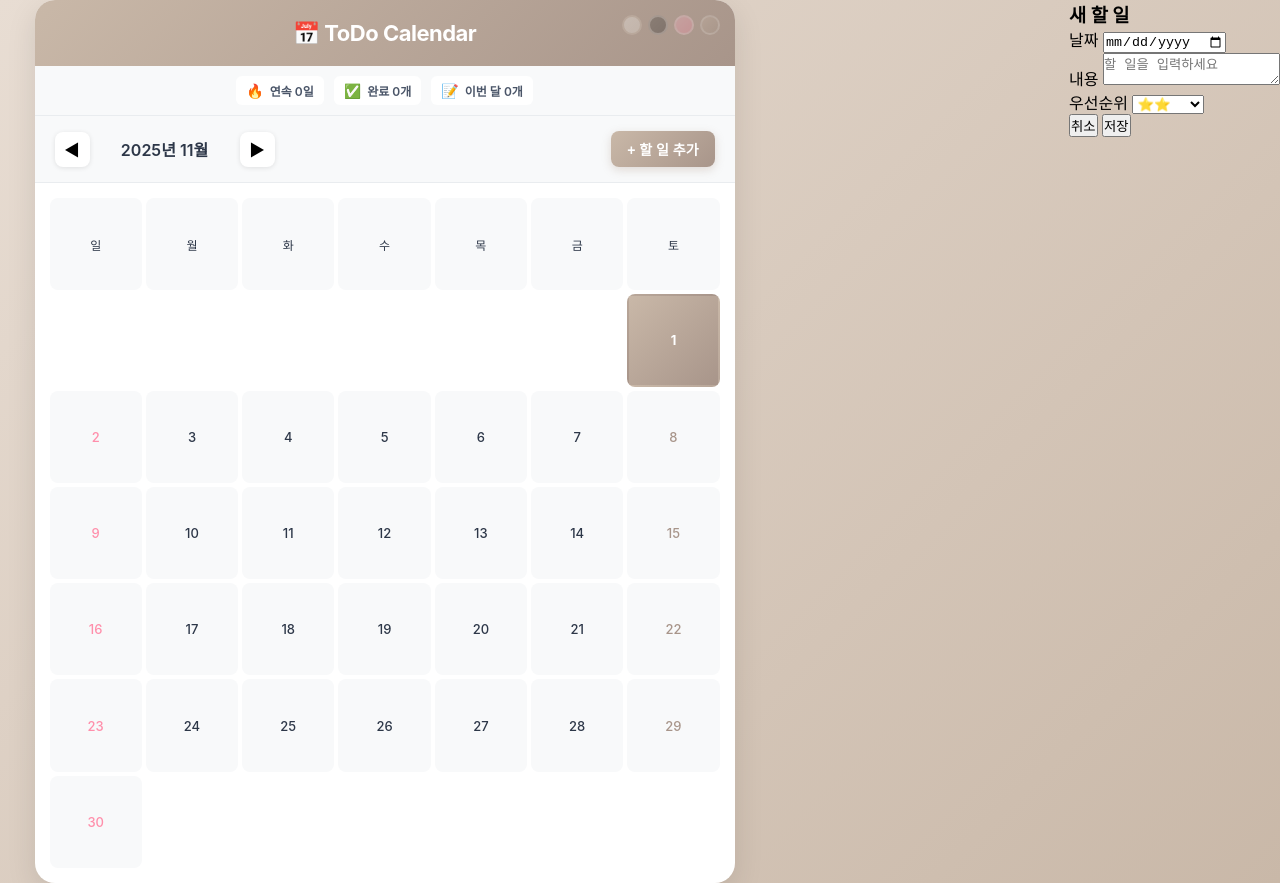
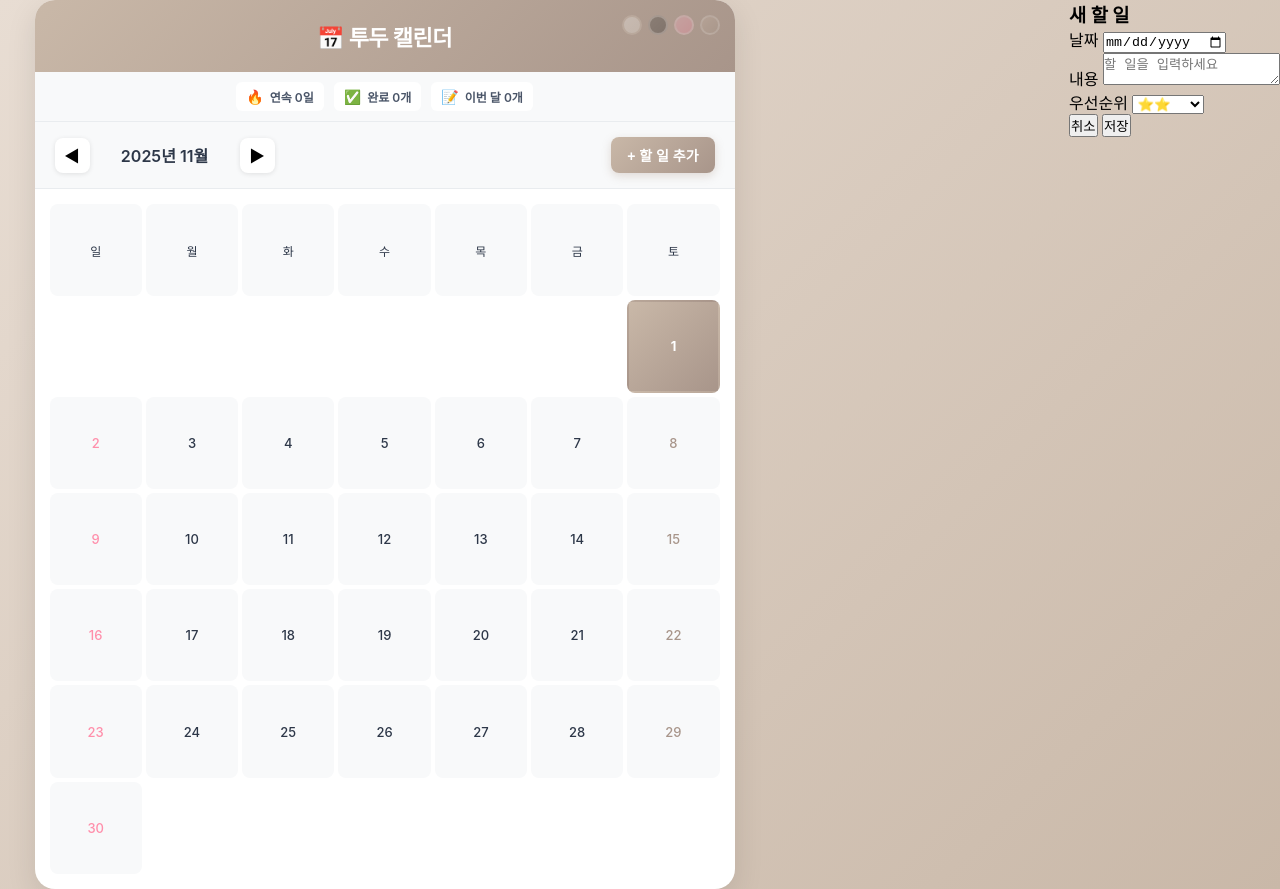
Before and after one commit to thgl0225/Calender, a plain HTML site: page index.html in a window 1280 px wide. Drawn offline with Linux system fonts and the light colour scheme.

Commit message:
Update index.html

```diff
--- a/index.html
+++ b/index.html
@@ -16,7 +16,7 @@
         </div>
 
         <div class="header">
-            <h1>📅 ToDo Calendar</h1>
+            <h1>📅 투두 캘린더</h1>
         </div>
 
         <div class="stats">
```
